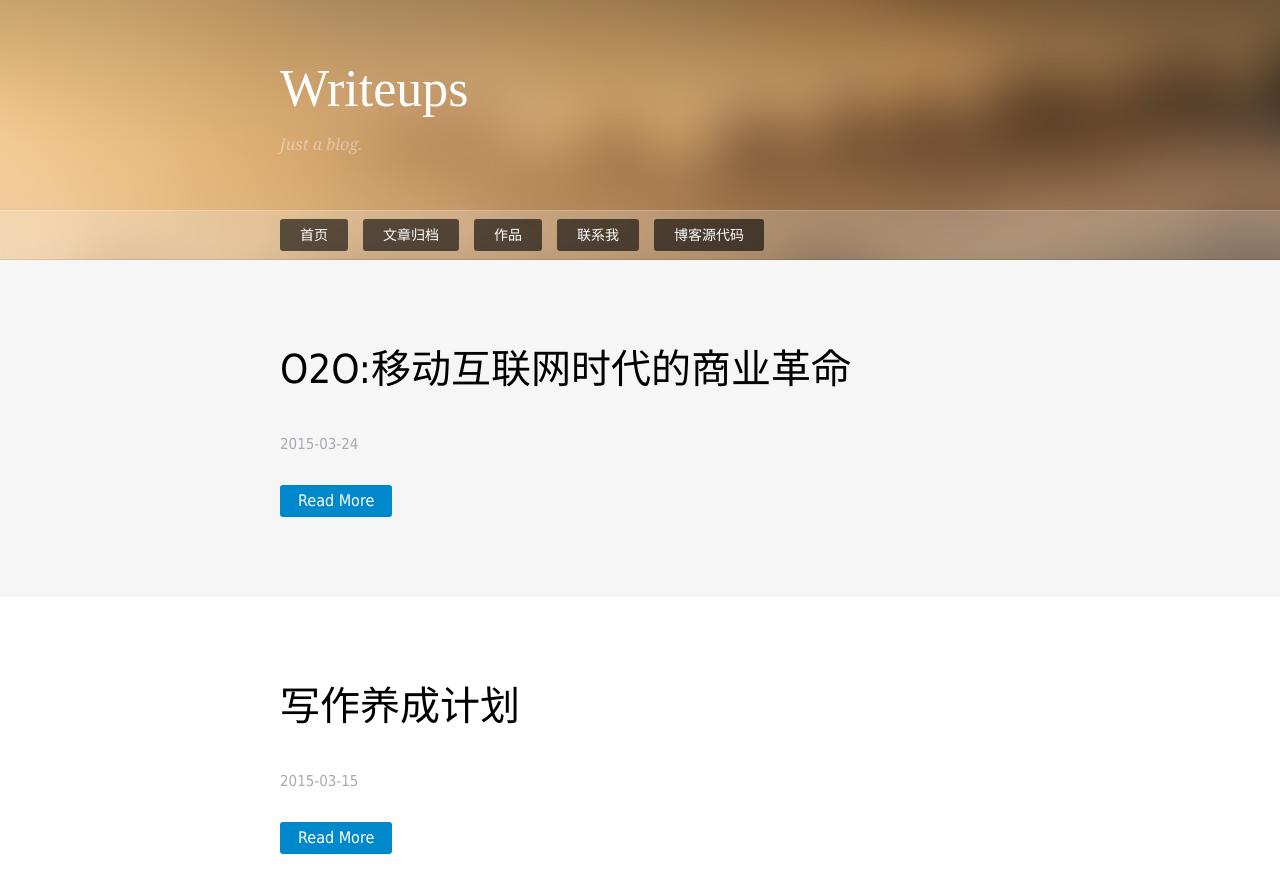
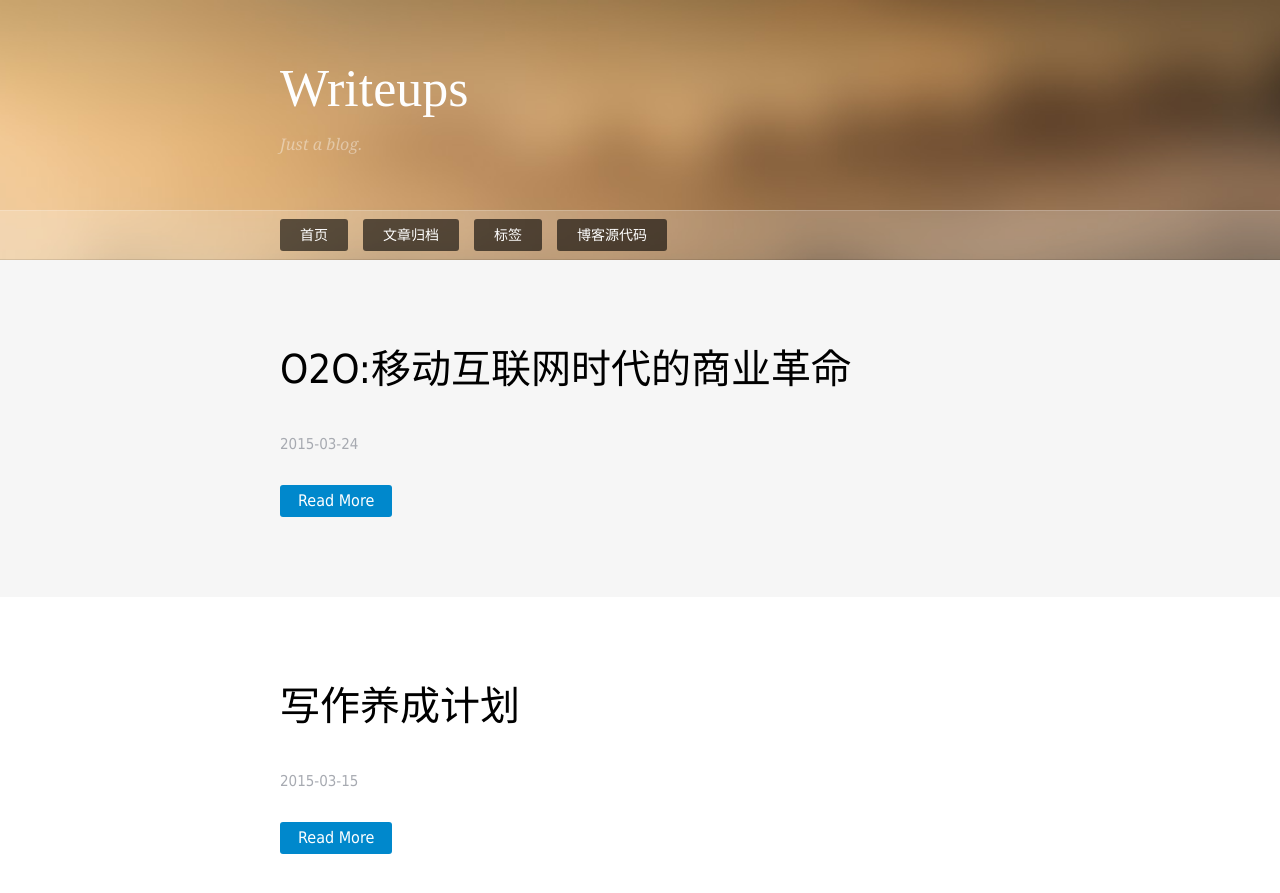
Before and after one commit to fantaghiro/fantaghiro.github.io, a Jekyll site: the page built from index.html, in a window 1280 px wide and 900 px high. Shown: the top 893 px of the window. Built offline with Jekyll 4.4.1, drawn with Linux system fonts in a browser that asks for light colours; nearby versions of some CDN libraries; some web fonts are replaced; the list of posts is cut into pages by our own code.

Commit message:
Update _config.yml

```diff
--- a/_config.yml
+++ b/_config.yml
@@ -51,9 +51,7 @@ nav:
     url: /index.html
   - text: 文章归档
     url: /archives.html
-  - text: 作品
-    url:
-  - text: 联系我
+  - text: 标签
     url:
   - text: 博客源代码
     url: https://github.com/fantaghiro/fantaghiro.github.io
```
